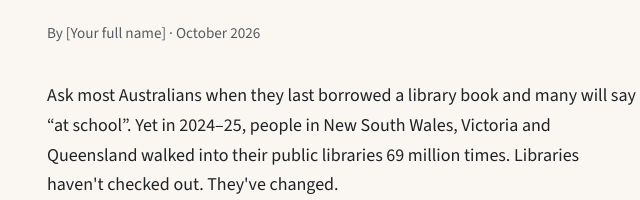
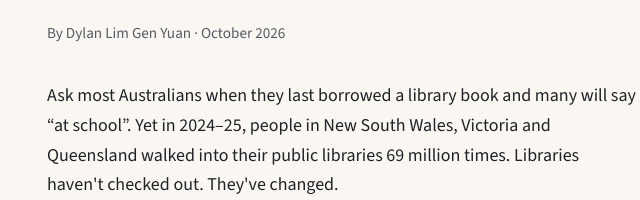
Before and after one commit to usofertile/Australian-libraries, a plain HTML site: page docs/index.html in a window 1280 px wide. Shown: the part 353-553 px from the top of the page, 77-717 px from the left. Drawn offline with nearby package versions, Linux system fonts and the light colour scheme; a script that the page names is missing.

Commit message:
updating author tag

```diff
--- a/docs/index.html
+++ b/docs/index.html
@@ -39,7 +39,7 @@
       <p class="kicker">FIT3179 Data Visualisation 2 · Australia</p>
       <h1>Checked Out?</h1>
       <p class="standfirst">How Australia's public libraries are changing, and who they serve.</p>
-      <p class="byline">By <span class="author">[Your full name]</span> · <time datetime="2026-10">October 2026</time></p>
+      <p class="byline">By <span class="author">Dylan Lim Gen Yuan</span> · <time datetime="2026-10">October 2026</time></p>
 
       <div class="prose">
         <p>
@@ -417,7 +417,7 @@
 
         <h3>About this page</h3>
         <p>
-          Created by <span class="author">[Your full name]</span> for FIT3179 Data Visualisation,
+          Created by <span class="author">Dylan Lim Gen Yuan</span> for FIT3179 Data Visualisation,
           Monash University, October 2026. Charts built with
           <a href="https://vega.github.io/vega-lite/">Vega-Lite</a> and
           <a href="https://vega.github.io/vega/">Vega</a>; chart specifications and data are in the
```
Also changed, not shown: 1 other file.
